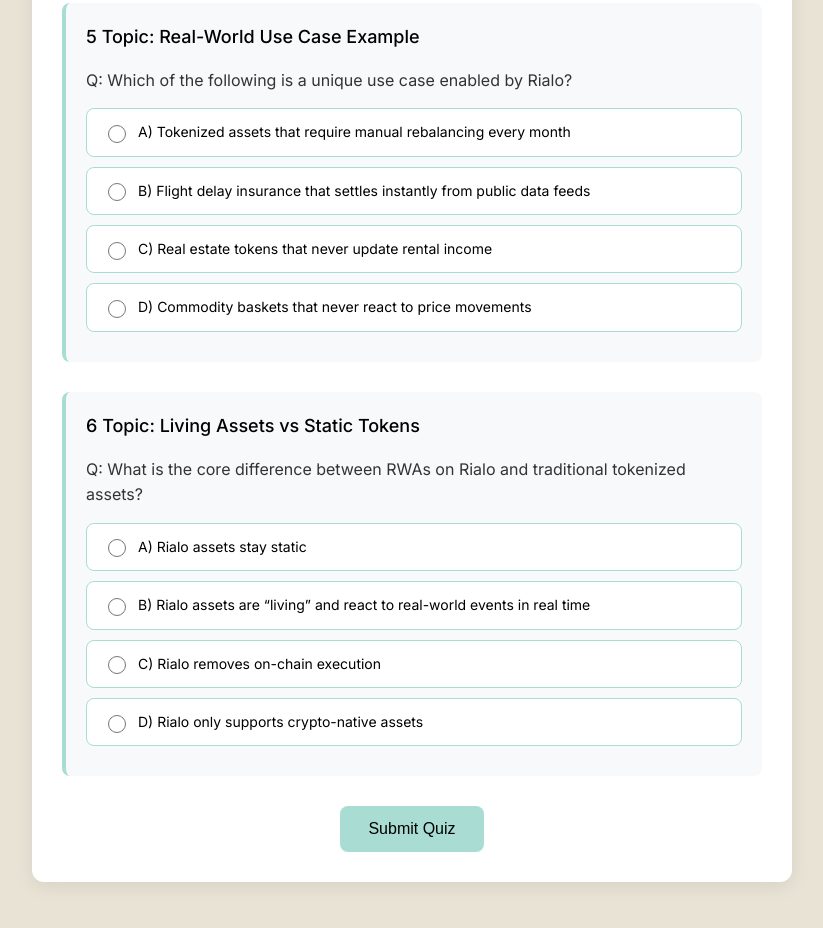
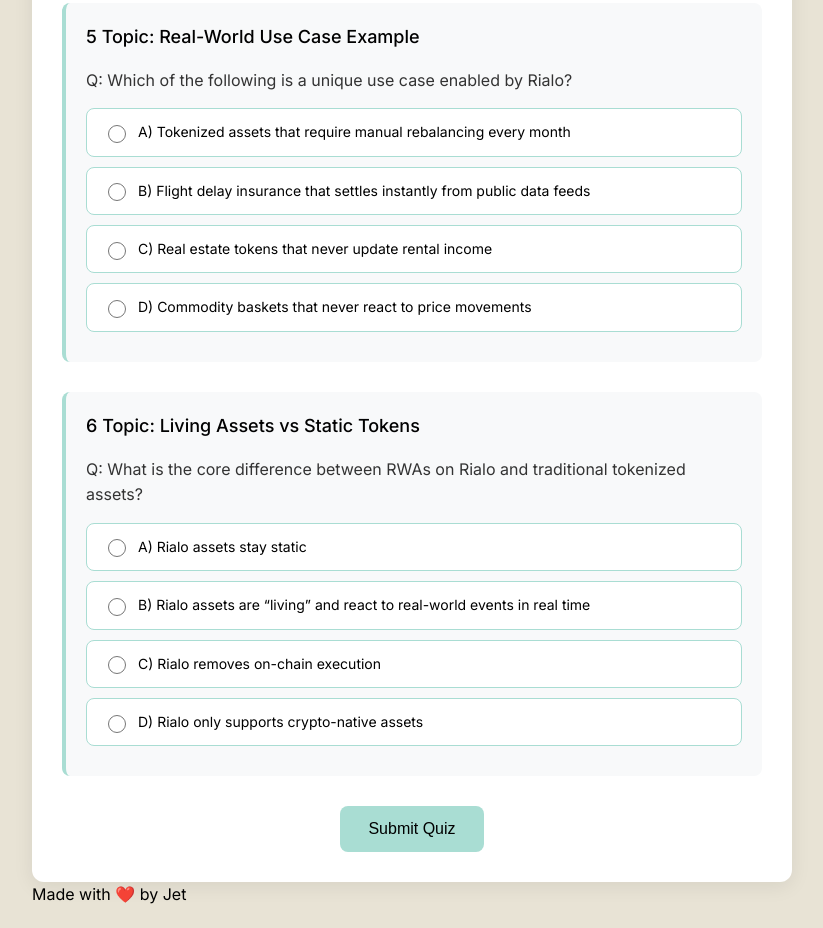
Before and after one commit to incognit08/Rialo-Makes-Real-World-Assets-Real, a plain HTML site: page index.html in a window 1280 px wide. Shown: the part 1770-2698 px from the top of the page, without its empty margins (228-1051 px from the left). Before the commit the page ends 2672 px from the top, so only its background shows below. Drawn offline with Linux system fonts and the light colour scheme.

Commit message:
Update index.html

```diff
--- a/index.html
+++ b/index.html
@@ -416,6 +416,9 @@
             <div id="feedback"></div>
         </div>
     </div>
+    <div class="footer">
+        Made with ❤️ by Jet
+    </div>
 
     <script>
         const questions = {
```
